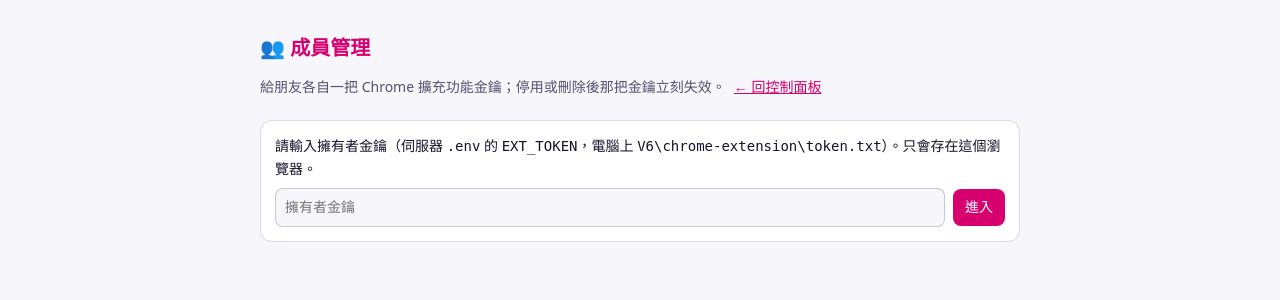
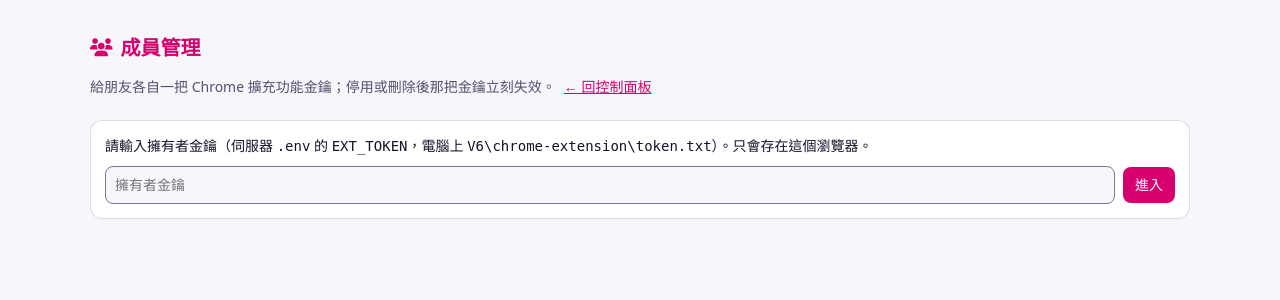
Before and after one commit to pop0909/V6-music-bot, a Flask app: page /members in a window 1280 px wide. Shown: the top 300 px of the page. Run offline with Flask 3, Linux system fonts and the light colour scheme; parts of the project's set-up code (start-up, migrations or seed data) failed here and were passed over.

Commit message:
面板：提高對比、補焦點框、成員頁手機卡片版

```diff
--- a/templates/members.html
+++ b/templates/members.html
@@ -2,29 +2,47 @@
 <html lang="zh-Hant"><head><meta charset="utf-8"><meta name="viewport" content="width=device-width,initial-scale=1">
 <meta name="robots" content="noindex"><title>成員管理 · 音樂機器人</title>
 <script>(function(){var t=null;try{t=localStorage.getItem("theme");}catch(e){}if(t!=="light"&&t!=="dark")t=(window.matchMedia&&matchMedia("(prefers-color-scheme: light)").matches)?"light":"dark";document.documentElement.dataset.theme=t;})();</script>
+<link rel="stylesheet" href="https://cdnjs.cloudflare.com/ajax/libs/font-awesome/6.5.0/css/all.min.css">
 <style>
-:root { color-scheme: dark; --bg:#07060b; --card:#100e17; --line:#26223a; --line2:#1d1a2b; --in:#2c2842; --text:#f2f0ff; --sub:#a29fc0; --accent:#ff2e97; --accent2:#00e5ff; --on:#111; --ok:#4ade80; --err:#ff7675; --danger:#be123c; --pill:#166534; }
-html[data-theme="light"] { color-scheme: light; --bg:#f7f6fb; --card:#ffffff; --line:rgba(22,19,42,.14); --line2:rgba(22,19,42,.08); --in:rgba(22,19,42,.2); --text:#16132a; --sub:#55516e; --accent:#d6006f; --accent2:#007891; --on:#fff; --ok:#15803d; --err:#be123c; --danger:#be123c; --pill:#15803d; }
+:root { color-scheme: dark; --bg:#07060b; --card:#100e17; --line:#26223a; --line2:#1d1a2b; --in:#6e6a8c; --text:#f2f0ff; --sub:#a29fc0; --accent:#ff2e97; --accent2:#00e5ff; --on:#111; --ok:#4ade80; --err:#ff7675; --danger:#be123c; --pill:#166534; }
+html[data-theme="light"] { color-scheme: light; --bg:#f7f6fb; --card:#ffffff; --line:rgba(22,19,42,.14); --line2:rgba(22,19,42,.08); --in:#7a7690; --text:#16132a; --sub:#55516e; --accent:#d6006f; --accent2:#007891; --on:#fff; --ok:#15803d; --err:#be123c; --danger:#be123c; --pill:#15803d; }
 body { margin: 0; font: 14px/1.6 system-ui, "Microsoft JhengHei", sans-serif; background: var(--bg); color: var(--text); }
-main { max-width: 760px; margin: 32px auto; padding: 0 16px; }
-h1 { font-size: 20px; color: var(--accent); margin: 0 0 4px; } .muted { color: var(--sub); } a { color: var(--accent); }
+main { max-width: 1100px; margin: 32px auto; padding: 0 16px; }
+h1 { font-size: 20px; color: var(--accent); margin: 0 0 4px; display: flex; align-items: center; gap: 8px; } .muted { color: var(--sub); } a { color: var(--accent); }
+h1 i { font-size: 18px; }
 .muted a { display: inline-block; padding: 8px 4px; margin-left: 4px; }
 .card { background: var(--card); border: 1px solid var(--line); border-radius: 12px; padding: 14px; margin-top: 14px; }
 input { background: var(--bg); color: var(--text); border: 1px solid var(--in); border-radius: 8px; padding: 7px 9px; font: inherit; min-height: 36px; box-sizing: border-box; }
 button { border: 0; border-radius: 8px; padding: 7px 12px; background: var(--accent); color: var(--on); cursor: pointer; font: inherit; min-height: 34px; }
 button.ghost { background: transparent; border: 1px solid var(--line); color: var(--accent2); } button.danger { background: var(--danger); color: #fff; }
 button:disabled { opacity: .5; cursor: default; }
-.tbl-wrap { overflow-x: auto; -webkit-overflow-scrolling: touch; } .tbl-wrap table { min-width: 680px; }
-@media (max-width: 600px) { .acts { flex-wrap: wrap; } }
-table { width: 100%; border-collapse: collapse; } th, td { text-align: left; padding: 7px 6px; border-bottom: 1px solid var(--line2); vertical-align: middle; }
+button:focus-visible, input:focus-visible, a:focus-visible {
+    outline: 2px solid var(--accent); outline-offset: 2px;
+}
+.tbl-wrap { overflow-x: auto; -webkit-overflow-scrolling: touch; } .tbl-wrap table { width: 100%; min-width: 0; }
+table { width: 100%; border-collapse: collapse; } th, td { text-align: left; padding: 7px 6px; border-bottom: 1px solid var(--line2); vertical-align: middle; white-space: nowrap; }
 th { color: var(--sub); font-weight: 500; font-size: 12px; } td .acts { display: flex; gap: 5px; flex-wrap: wrap; }
+td:first-child, th:first-child { overflow-wrap: normal; word-break: keep-all; }
 .off { opacity: .5; } .pill { font-size: 12px; padding: 1px 8px; border-radius: 10px; background: var(--pill); color: #fff; } .off .pill { background: #555; }
 #newtok { display: none; border-color: var(--accent); } #newtok code { display: block; word-break: break-all; background: var(--bg); padding: 8px; border-radius: 8px; margin: 6px 0; user-select: all; }
 #msg { min-height: 1.4em; margin-top: 8px; } .err { color: var(--err); } .ok { color: var(--ok); }
 .row { display: flex; gap: 8px; flex-wrap: wrap; align-items: center; }
+@media (max-width: 760px) {
+    .tbl-wrap { overflow: visible; }
+    .tbl-wrap table, .tbl-wrap thead, .tbl-wrap tbody { display: block; width: 100%; min-width: 0; }
+    .tbl-wrap thead { position: absolute; width: 1px; height: 1px; padding: 0; margin: -1px; overflow: hidden; clip: rect(0,0,0,0); border: 0; }
+    .tbl-wrap tr { display: block; border: 1px solid var(--line); border-radius: 12px; padding: 12px; margin: 0 0 12px; background: var(--bg); }
+    .tbl-wrap tr:last-child { margin-bottom: 0; }
+    .tbl-wrap td { display: flex; align-items: flex-start; justify-content: space-between; gap: 12px; border: 0; padding: 6px 0; white-space: normal; word-break: keep-all; overflow-wrap: anywhere; }
+    .tbl-wrap td::before { content: attr(data-label); color: var(--sub); font-size: 12px; font-weight: 500; flex: 0 0 5.5em; }
+    .tbl-wrap td.acts-cell { display: block; padding-top: 10px; }
+    .tbl-wrap td.acts-cell::before { display: none; }
+    .acts { flex-wrap: wrap; gap: 8px; }
+    .acts button { min-height: 36px; }
+}
 </style></head>
 <body><main>
-<h1>👥 成員管理</h1>
+<h1><i class="fas fa-users" aria-hidden="true"></i> 成員管理</h1>
 <div class="muted">給朋友各自一把 Chrome 擴充功能金鑰；停用或刪除後那把金鑰立刻失效。<a href="/">← 回控制面板</a></div>
 
 <div class="card" id="login">
@@ -41,7 +59,7 @@ th { color: var(--sub); font-weight: 500; font-size: 12px; } td .acts { display:
     <b id="newtokTitle"></b>
     <div class="muted">這把金鑰只會顯示這一次，請現在複製並私訊給對方（貼到擴充功能「選項」）。</div>
     <code id="newtokVal"></code>
-    <div class="row"><button id="copyBtn">📋 複製金鑰</button><button class="ghost" id="hideBtn">我已複製，關閉</button></div>
+    <div class="row"><button id="copyBtn"><i class="fas fa-copy" aria-hidden="true"></i> 複製金鑰</button><button class="ghost" id="hideBtn">我已複製，關閉</button></div>
   </div>
   <div class="card">
     <div class="tbl-wrap"><table><thead><tr><th>名字</th><th>狀態</th><th>點歌</th><th>Discord</th><th>最後使用</th><th>建立</th><th></th></tr></thead><tbody id="rows"></tbody></table></div>
@@ -58,6 +76,11 @@ const $ = (id) => document.getElementById(id);
 const esc = (s) => String(s ?? '').replace(/[&<>"']/g, (c) => ({ '&': '&amp;', '<': '&lt;', '>': '&gt;', '"': '&quot;', "'": '&#39;' }[c]));
 const fmt = (t) => t ? new Date(t * 1000).toLocaleString('zh-TW', { hour12: false }) : '—';
 function say(text, ok) { $('msg').textContent = text || ''; $('msg').className = ok ? 'ok' : 'err'; }
+function copyLabel(copied) {
+  $('copyBtn').innerHTML = copied
+    ? '<i class="fas fa-check" aria-hidden="true"></i> 已複製'
+    : '<i class="fas fa-copy" aria-hidden="true"></i> 複製金鑰';
+}
 
 async function api(method, path, body) {
   const r = await fetch('/api/ext/' + path, { method, headers: { 'Content-Type': 'application/json', 'X-Ext-Token': localStorage.getItem(KEY) || '' },
@@ -82,9 +105,9 @@ async function load() {
   for (const m of j.members) {
     const tr = document.createElement('tr');
     if (!m.enabled) tr.className = 'off';
-    tr.innerHTML = `<td>${esc(m.name)}</td><td><span class="pill">${m.enabled ? '啟用' : '停用'}</span></td><td>${m.add_count || 0}</td><td>${m.discord_id ? esc(m.discord_id) : '—'}</td>
-      <td>${fmt(m.last_used)}</td><td>${fmt(m.created)}</td>
-      <td><div class="acts"><button class="ghost" data-a="rename">改名</button><button class="ghost" data-a="${m.enabled ? 'disable' : 'enable'}">${m.enabled ? '停用' : '啟用'}</button>
+    tr.innerHTML = `<td data-label="名字">${esc(m.name)}</td><td data-label="狀態"><span class="pill">${m.enabled ? '啟用' : '停用'}</span></td><td data-label="點歌">${m.add_count || 0}</td><td data-label="Discord">${m.discord_id ? esc(m.discord_id) : '—'}</td>
+      <td data-label="最後使用">${fmt(m.last_used)}</td><td data-label="建立">${fmt(m.created)}</td>
+      <td class="acts-cell" data-label="操作"><div class="acts"><button class="ghost" data-a="rename">改名</button><button class="ghost" data-a="${m.enabled ? 'disable' : 'enable'}">${m.enabled ? '停用' : '啟用'}</button>
       <button class="ghost" data-a="discord">連結 Discord</button><button class="ghost" data-a="reset">重設金鑰</button><button class="danger" data-a="delete">刪除</button></div></td>`;
     tr.querySelectorAll('button').forEach((b) => b.onclick = () => act(m, b.dataset.a));
     tb.appendChild(tr);
@@ -133,9 +156,9 @@ $('createBtn').onclick = async () => {
 };
 $('newName').onkeydown = (e) => { if (e.key === 'Enter') $('createBtn').click(); };
 $('copyBtn').onclick = async () => {
-  try { await navigator.clipboard.writeText($('newtokVal').textContent); $('copyBtn').textContent = '✅ 已複製'; }
-  catch (_) { getSelection().selectAllChildren($('newtokVal')); document.execCommand('copy'); $('copyBtn').textContent = '✅ 已複製'; }
-  setTimeout(() => $('copyBtn').textContent = '📋 複製金鑰', 2000);
+  try { await navigator.clipboard.writeText($('newtokVal').textContent); copyLabel(true); }
+  catch (_) { getSelection().selectAllChildren($('newtokVal')); document.execCommand('copy'); copyLabel(true); }
+  setTimeout(() => copyLabel(false), 2000);
 };
 $('hideBtn').onclick = () => { $('newtokVal').textContent = ''; $('newtok').style.display = 'none'; };
 $('logout').onclick = () => { localStorage.removeItem(KEY); show(false); say('已登出', true); };
```
Also changed, not shown: static/css/style.css (+7 -4 lines).
